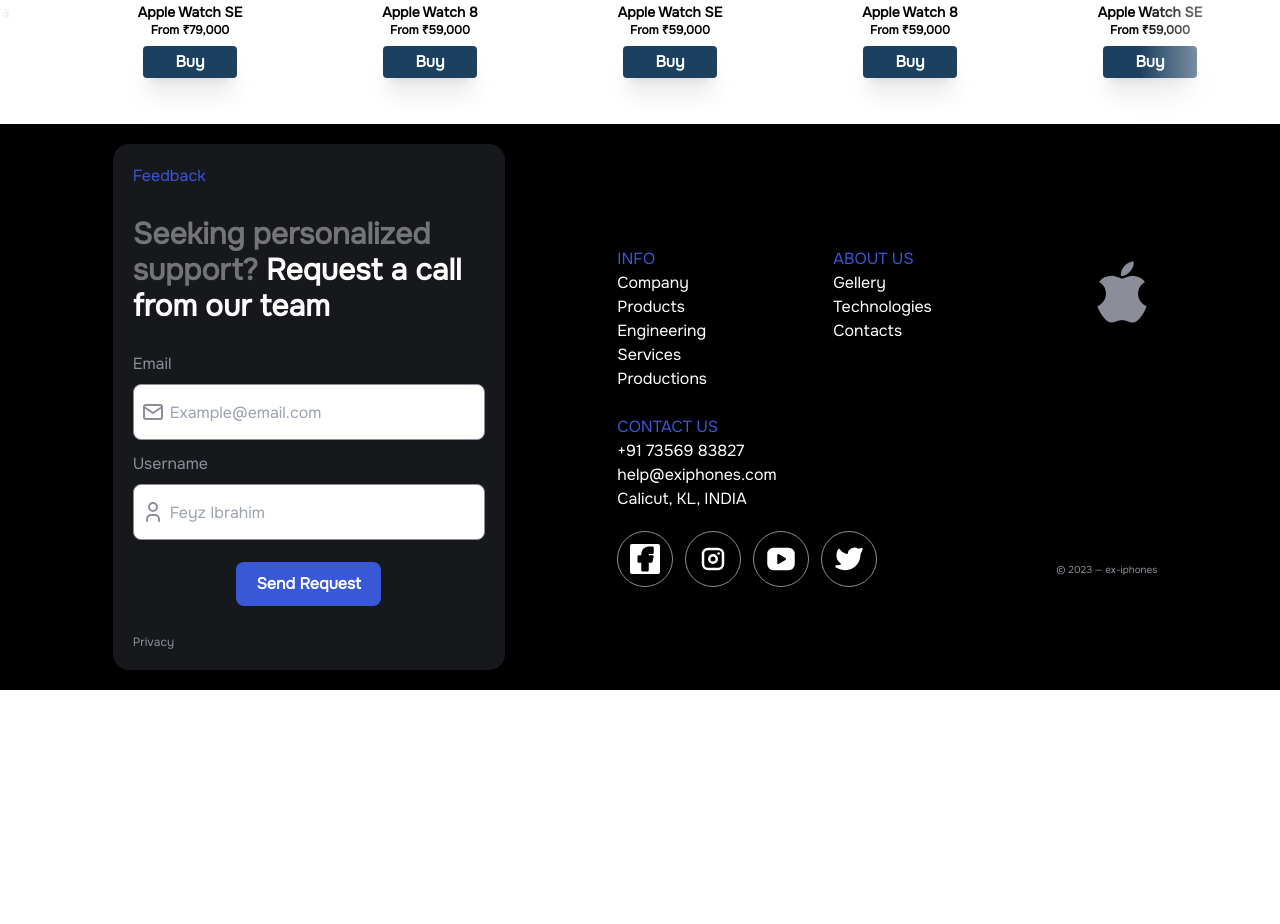
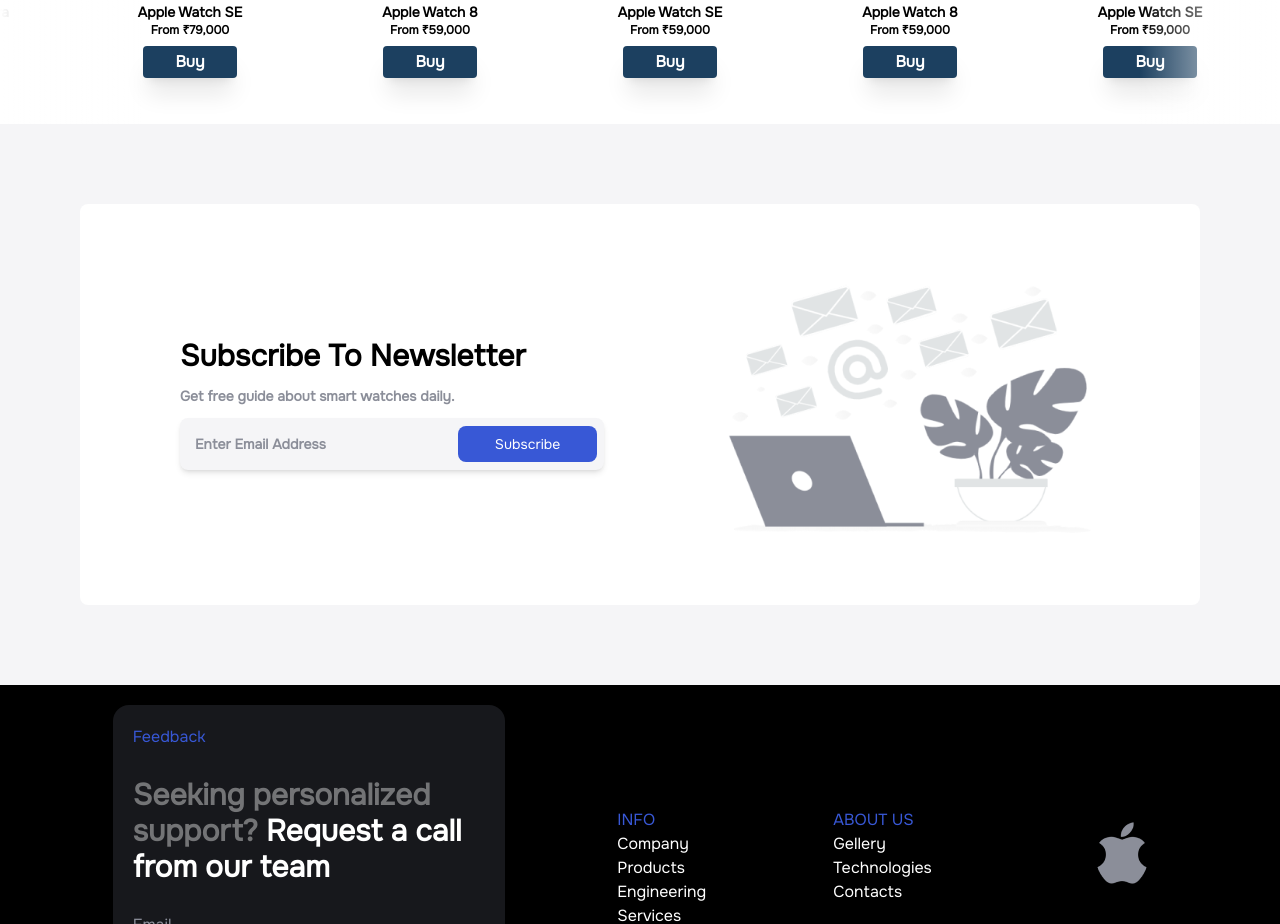
Before and after one commit to sebastiandotdev/ui, a Next.js app: page / in a window 1280 px wide. Shown: the part 3420-4344 px from the top of the page. Before the commit the page ends 4110 px from the top, so only its background shows below. Built offline with nearby package versions, Linux system fonts and the light colour scheme.

Commit message:
🚀 Added new section in landing page

```diff
--- a/src/app/page.tsx
+++ b/src/app/page.tsx
@@ -5,6 +5,9 @@
 import CaruselIphones from '@/components/carousel-iphones'
 import AppleWatch from '@/components/apple-watch'
 import WathcCarousel from '@/components/watch-carosel'
+import Image from 'next/image'
+import newletter from '../../public/newletter.png'
+import { Button, Input } from '@/components/ui'
 
 export default function Home() {
   return (
@@ -37,9 +40,9 @@
                   className='placeholder:text-gray-dark placeholder:font-bold  md:placeholder:text-[16px]  md:placeholder:text-center lg:placeholder:text-[18px] text-gray-dark focus:outline-none   focus:border-none  px-2 py-1 w-full'
                 />
               </div>
-              <button className='bg-[#1c4060] text-white py-3 font-light rounded-2xl hover:bg-opacity-75 hover:bg-black w-1/4 md:w-1/3 transition-all duration-1000 ease-in-out'>
+              <Button className='bg-[#1c4060] text-white py-3 font-light rounded-2xl hover:bg-opacity-75 hover:bg-black w-1/4 md:w-1/3 transition-all duration-1000 ease-in-out'>
                 Search
-              </button>
+              </Button>
             </div>
           </div>
         </section>
@@ -60,6 +63,33 @@
         <WathcCarousel />
         <div className='absolute inset-y-0 z-3 right-0 w-1/12 md:w-[11%] bg-gradient-to-l from-white to-transparent'></div>
       </section>
+      <section className='p-10 md:p-20 bg-gray'>
+        <div className='bg-white rounded-lg md:flex p-5'>
+          <div className='w-full md:w-1/2 p-9 text-center md:text-left md:pl-10 lg:pl-20 flex flex-col gap-3 justify-center'>
+            <h2 className='font-bold text-xl sm:text-3xl md:text-2xl lg:text-3xl'>
+              Subscribe To Newsletter
+            </h2>
+            <p className='text-gray-dark font-semibold text-xs md:text-xs lg:text-sm '>
+              Get free guide about smart watches daily.{' '}
+            </p>
+            <div className='w-full  flex  md:flex-row items-center md:gap-6 justify-around shadow-md bg-gray py-2 px-1 rounded-lg'>
+              <div className='flex items-center gap-10 justify-between '>
+                <input
+                  type='text'
+                  placeholder='Enter Email Address'
+                  className='placeholder:text-gray-dark bg-gray placeholder:font-bold  md:placeholder:text-[12px] lg:placeholder:text-[14px] text-gray-dark focus:outline-none px-2  focus:border-none py-1 w-full'
+                />
+              </div>
+              <Button className='bg-purple text-white py-2 font-light rounded-lg hover:bg-opacity-75 w-1/4 md:w-1/3 transition-all duration-1000 ease-in-out md:text-xs lg:text-sm'>
+                Subscribe
+              </Button>
+            </div>
+          </div>
+          <div className='w-full md:w-1/2'>
+            <Image src={newletter} alt='imagen de newletter' />
+          </div>
+        </div>
+      </section>
     </>
   )
 }
--- a/src/components/icons/lupa-icon.tsx
+++ b/src/components/icons/lupa-icon.tsx
@@ -1,8 +1,8 @@
 export function IconLupa() {
   return (
     <svg
-      width='21'
-      height='21'
+      width='30'
+      height='30'
       viewBox='0 0 21 21'
       fill='none'
       xmlns='http://www.w3.org/2000/svg'
```
Also changed, not shown: public/newletter.png (added).
